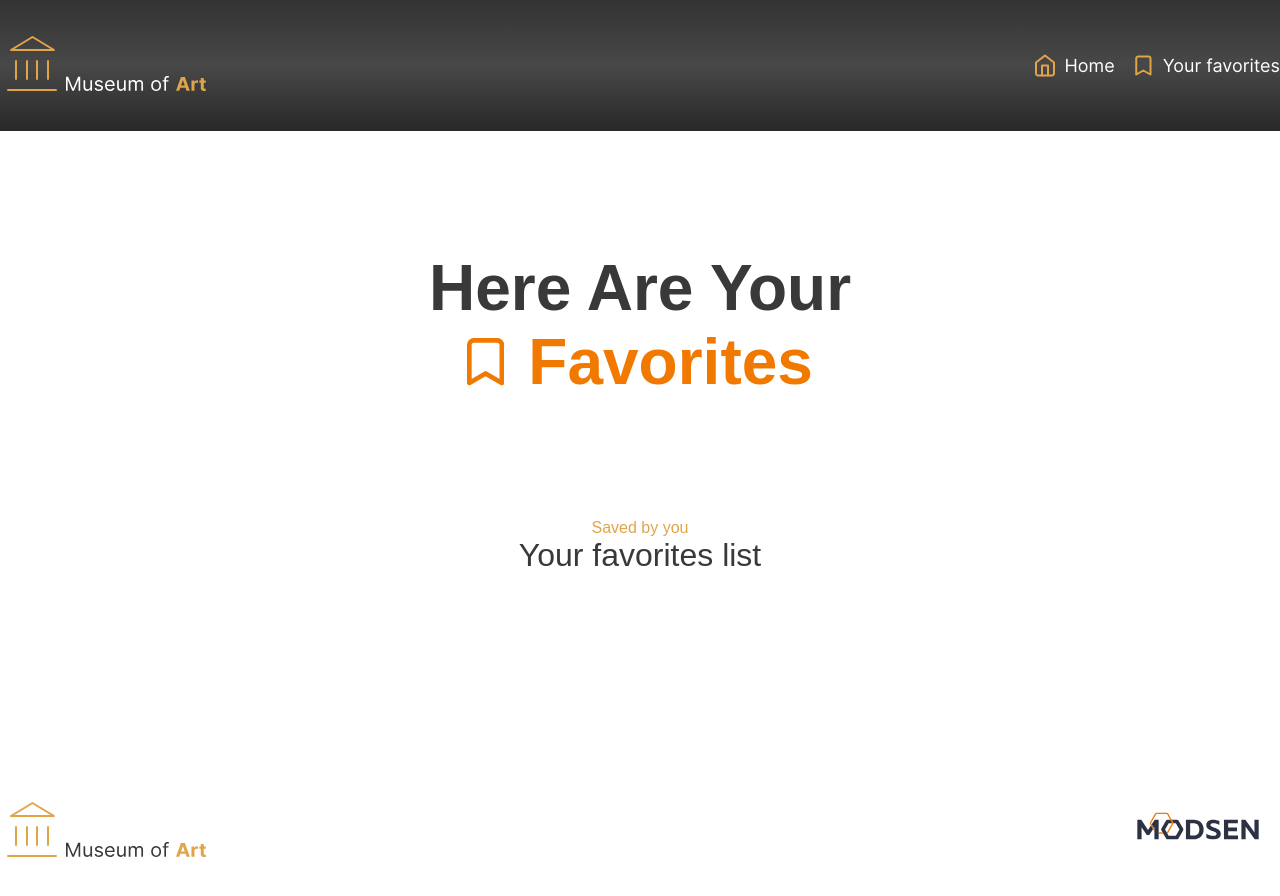
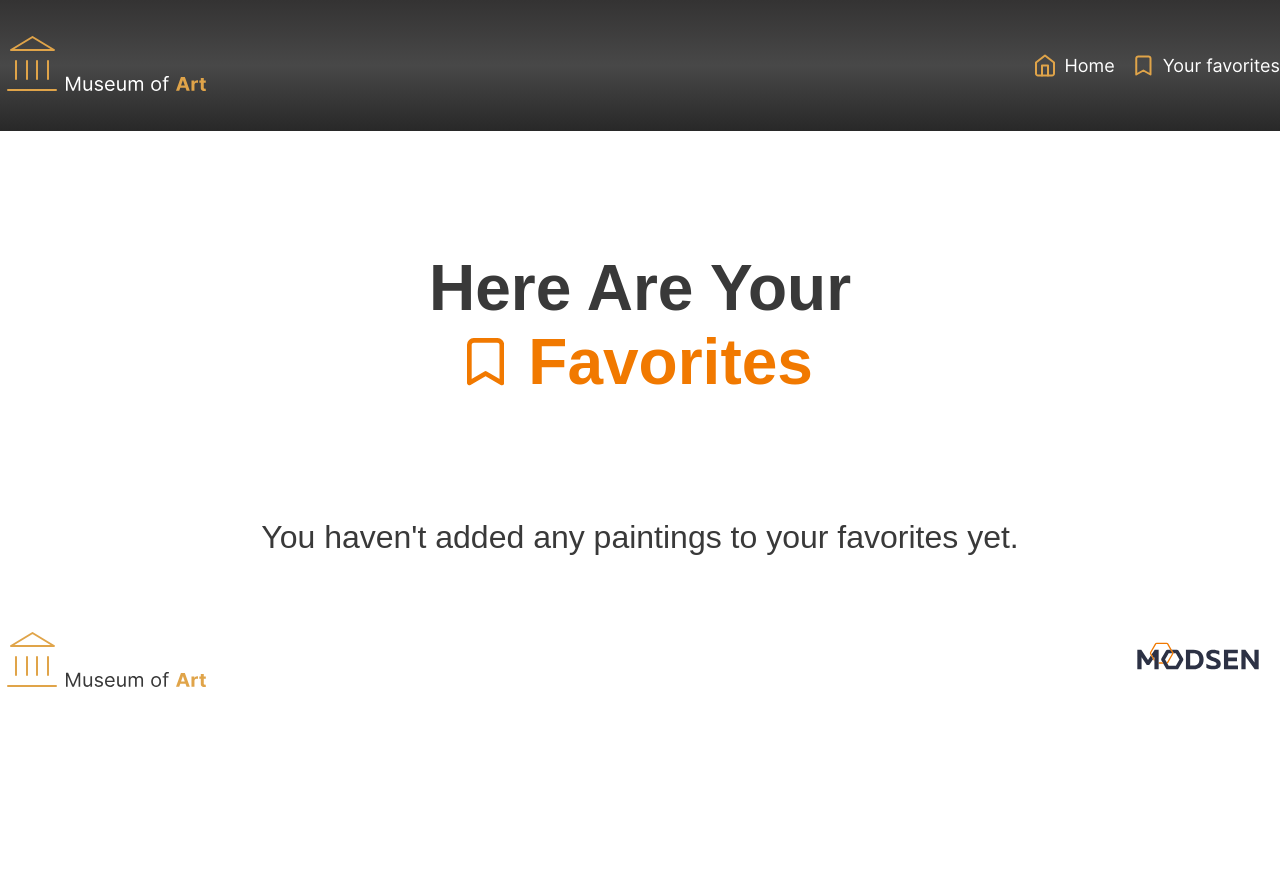
Before and after one commit to Randlliar/art-gallery, an Angular app: page /favorites in a window 1280 px wide. After the commit the page ends 800 px from the top, so only its background shows below. Built offline with nearby package versions, Linux system fonts and the light colour scheme.

Commit message:
Add page to type

```diff
--- a/src/app/app.routes.ts
+++ b/src/app/app.routes.ts
@@ -1,8 +1,6 @@
 import { Routes } from '@angular/router';
 import {LayoutComponent} from "./shared/layout/layout.component";
 import {MainComponent} from "./views/main/main.component";
-import {DetailsComponent} from "./views/art/details/details.component";
-import {FavoritesComponent} from "./views/art/favorites/favorites.component";
 
 export const routes: Routes = [
   {
--- a/src/app/shared/components/gallery-card/gallery-card.component.ts
+++ b/src/app/shared/components/gallery-card/gallery-card.component.ts
@@ -1,4 +1,4 @@
-import {Component, Input, OnInit} from '@angular/core';
+import {Component, Input} from '@angular/core';
 import {NgForOf, NgIf, SlicePipe} from "@angular/common";
 import {ArtsType} from "@type/arts.type";
 import {FavoritesService} from "@services/favorites.service";
@@ -15,14 +15,13 @@ import {FavoritesService} from "@services/favorites.service";
   styleUrl: './gallery-card.component.scss'
 })
 
-export class GalleryCardComponent implements OnInit {
+export class GalleryCardComponent {
 
   @Input() art!: ArtsType;
 
   constructor(private favoritesService: FavoritesService) {}
 
-  ngOnInit() {
-  }
+
 
   addToFavorites(event: Event,item: ArtsType): void {
     event.stopPropagation();
--- a/src/app/shared/components/small-card/small-card.component.html
+++ b/src/app/shared/components/small-card/small-card.component.html
@@ -19,7 +19,7 @@
       <div class="small-card-description__author">{{ art.artist_title }}</div>
       <div class="small-card-description__state" *ngIf="art.is_public_domain">Public</div>
     </div>
-    <div class="small-card-add-to-favorites" (click)="isFavorite(art.id) ? removeFromFavorites($event,art.id) : addToFavorites($event,art)"
+    <div class="small-card-add-to-favorites" (keydown.enter)="isFavorite(art.id) ? removeFromFavorites($event,art.id) : addToFavorites($event,art)" (click)="isFavorite(art.id) ? removeFromFavorites($event,art.id) : addToFavorites($event,art)"
          [class.active]="isFavorite(art.id) ? 'favorite' : ''">
         <svg width="24" height="25" viewBox="0 0 24 25" fill="none" xmlns="http://www.w3.org/2000/svg">
           <path
--- a/src/app/types/active-param.type.ts
+++ b/src/app/types/active-param.type.ts
@@ -3,4 +3,5 @@ export type ActiveParamsType = {
   page?: any;
   query?: string;
   sort?: string;
+  url?: string;
 }
--- a/src/app/views/art/favorites/favorites.component.html
+++ b/src/app/views/art/favorites/favorites.component.html
@@ -11,10 +11,13 @@
 </svg>
    Favorites </span>
     </div>
-    <div class="favorites-title">Saved by you</div>
-    <div class="favorites__pre-title">Your favorites list</div>
-    <div class="small-cards">
+    <div class="favorites-title"  *ngIf="arts.length">Saved by you</div>
+    <div class="favorites__pre-title"  *ngIf="arts.length">Your favorites list</div>
+    <div class="small-cards" *ngIf="arts.length">
       <small-card [art]="art" *ngFor="let art of arts" (click)="getMore(art.id)"></small-card>
+    </div>
+    <div class="favorites__pre-title" *ngIf="!arts.length">
+      You haven't added any paintings to your favorites yet.
     </div>
   </div>
 </div>
--- a/src/app/views/art/favorites/favorites.component.ts
+++ b/src/app/views/art/favorites/favorites.component.ts
@@ -1,5 +1,5 @@
 import {Component, OnInit} from '@angular/core';
-import {NgForOf, SlicePipe} from "@angular/common";
+import {NgForOf, NgIf, SlicePipe} from "@angular/common";
 import {Router} from "@angular/router";
 import {ArtsType} from "@type/arts.type";
 import {SmallCardComponent} from "@components/small-card/small-card.component";
@@ -11,7 +11,8 @@ import {FavoritesService} from "@services/favorites.service";
   imports: [
     NgForOf,
     SlicePipe,
-    SmallCardComponent
+    SmallCardComponent,
+    NgIf
   ],
   templateUrl: './favorites.component.html',
   styleUrl: './favorites.component.scss'
--- a/src/app/views/main/main.component.html
+++ b/src/app/views/main/main.component.html
@@ -24,14 +24,14 @@
                 fill="#393939"/>
         </svg>
         <a class="pagination-page" *ngIf="this.activeParams.page - 1 > 0"
-           (click)="openPage(this.activeParams.page - 1)">{{ this.activeParams.page - 1 }}</a>
+           (click)="openPage(this.activeParams.page - 1)" (keydown.enter)="openPage(this.activeParams.page -13)">{{ this.activeParams.page - 1 }}</a>
         <a class="pagination-page active">{{ this.activeParams.page }}</a>
         <a class="pagination-page" *ngIf="this.activeParams.page + 1 <= amountOfPages"
-           (click)="openPage(this.activeParams.page + 1)">{{ this.activeParams.page + 1 }}</a>
+           (click)="openPage(this.activeParams.page + 1)" (keydown.enter)="openPage(this.activeParams.page + 1)">{{ this.activeParams.page + 1 }}</a>
         <a class="pagination-page" *ngIf="this.activeParams.page + 2 <= amountOfPages"
-           (click)="openPage(this.activeParams.page + 2)">{{ this.activeParams.page + 2 }}</a>
+           (click)="openPage(this.activeParams.page + 2)" (keydown.enter)="openPage(this.activeParams.page + 2)">{{ this.activeParams.page + 2 }}</a>
         <a class="pagination-page" *ngIf="this.activeParams.page + 3 <= amountOfPages && this.activeParams.page === 1"
-           (click)="openPage(this.activeParams.page + 3)">{{ this.activeParams.page + 3 }}</a>
+           (click)="openPage(this.activeParams.page + 3)" (keydown.enter)="openPage(this.activeParams.page + 3)" >{{ this.activeParams.page + 3 }} </a>
         <svg width="10" height="15" viewBox="0 0 10 15" fill="none" xmlns="http://www.w3.org/2000/svg"
              (click)="openNextPage()">
           <path fill-rule="evenodd" clip-rule="evenodd"
--- a/src/app/views/main/main.component.scss
+++ b/src/app/views/main/main.component.scss
@@ -68,6 +68,7 @@
     font-family: "Lexend Deca", sans-serif;
     font-size: 18px;
     cursor: pointer;
+    color: #fff;;
   }
 }
 
--- a/src/app/views/main/main.component.ts
+++ b/src/app/views/main/main.component.ts
@@ -31,7 +31,7 @@ export class MainComponent implements OnInit {
   private srt: string = '';
   public searchArts: ArtsType[] = [];
   public amountOfPages!: number;
-  public sortingOpen= false;
+  public sortingOpen = false;
 
   public activeParams: ActiveParamsType = {page: 1};
   public sortDirection: 'asc' | 'desc' = 'asc';
@@ -54,7 +54,6 @@ export class MainComponent implements OnInit {
     this.handleSearchInput();
   }
 
-
   private processContent() {
     this.loaderService.show();
     this.activatedRoute.queryParams
@@ -73,8 +72,7 @@ export class MainComponent implements OnInit {
   private getArts() {
     this.loaderService.show();
     this.artService.getArts(this.activeParams)
-      .subscribe((data: ArtsWrapperType ) => {
-        console.log( data)
+      .subscribe((data: ArtsWrapperType) => {
         this.amountOfPages = data.pagination.total_pages;
         this.arts = data.data;
         this.loaderService.hide();
```
